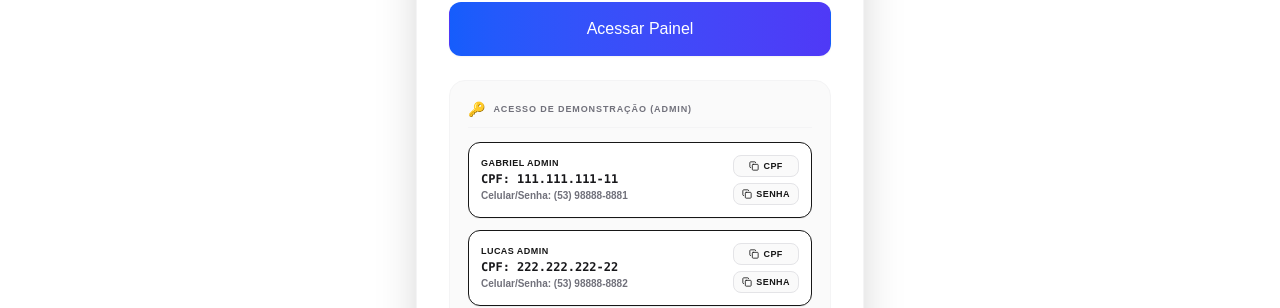
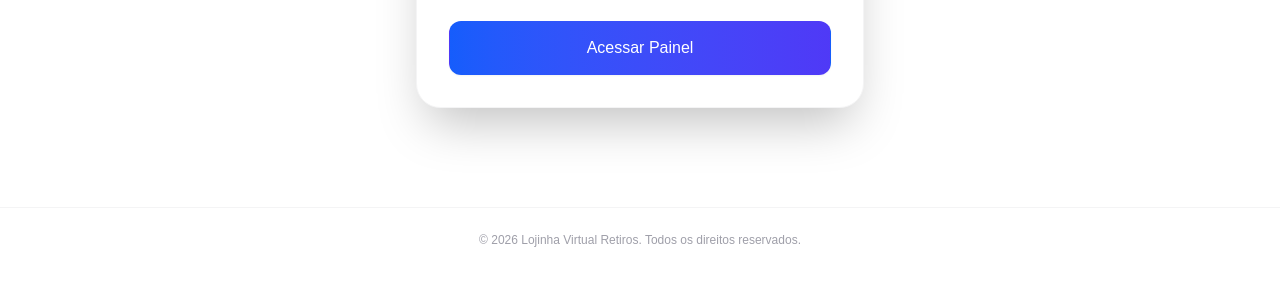
Before and after one commit to rodrigotgranada/lojinha_homens_de_fe_front, a Next.js app: page /login in a window 1280 px wide. Shown: the part 528-836 px from the top of the page. After the commit the page ends 800 px from the top, so only its background shows below. Built offline with nearby package versions, Linux system fonts and the light colour scheme; no server answers.

Commit message:
refactor: clean up login screen for production
- Remove quick access credentials panel from login view
- Enhance security by requiring manual credential entry

```diff
--- a/src/app/login/page.tsx
+++ b/src/app/login/page.tsx
@@ -5,7 +5,6 @@ import { useLoginState } from "./hooks/useLoginState";
 import { LoginProvider } from "./context/LoginContext";
 import { LoginHeader } from "./components/LoginHeader";
 import { LoginForm } from "./components/LoginForm";
-import { LoginCredentialsAlert } from "./components/LoginCredentialsAlert";
 import { ShieldAlert } from "lucide-react";
 
 export default function LoginPage() {
@@ -29,9 +28,6 @@ export default function LoginPage() {
 
           {/* Form */}
           <LoginForm />
-
-          {/* Seed Alert */}
-          <LoginCredentialsAlert />
         </div>
       </div>
     </LoginProvider>
```
